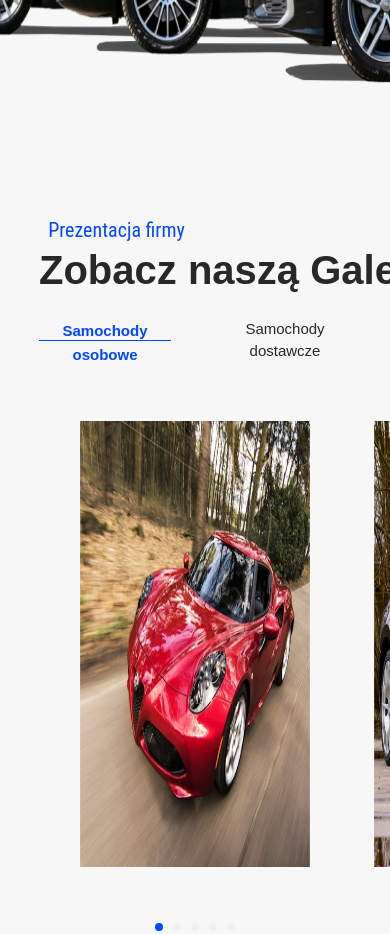
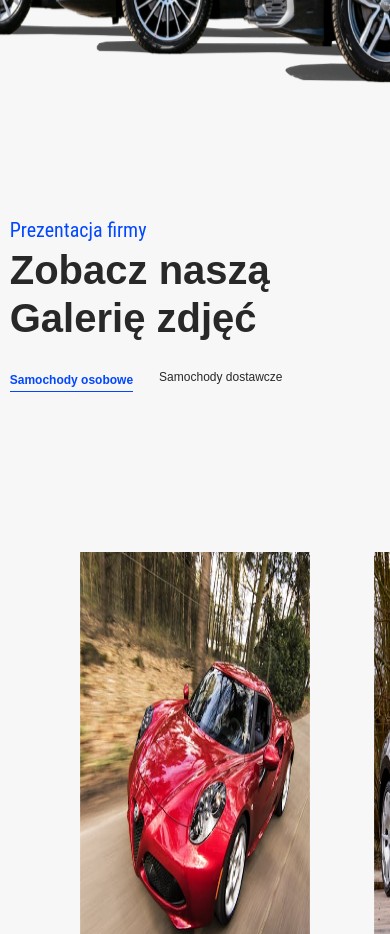
Before and after one commit to MariuszMalankiewicz/cars-spot, a Vue app: page / in a window 390 px wide. Shown: the part 860-1794 px from the top of the page. Built offline with nearby package versions, Linux system fonts and the light colour scheme.

Commit message:
feat: add responsiveness to header component
-Implemented media queries to adjust layout for various screen sizes
-Updated Tailwind classes to support new responsive design

```diff
--- a/src/components/layouts/Headers.vue
+++ b/src/components/layouts/Headers.vue
@@ -1,18 +1,18 @@
 <template>
-    <section class="Headers block w-full h-[207px] py-[80px] bg-white">
-      <div class="Frame 2307 w-[80%] h-[127px] flex flex-col mx-auto gap-[24px]">
-        <div class="Frame 40571 w-[434px] h-[80px]">
-          <p class="w-[155px] h-[32px] font-robotoCondensed font-normal text-[20px] leading-[32.25px] text-center text-blue">Prezentacja firmy</p>
-          <div class="Frame 2302 w-[434px] h-[48px] gap-[32px]">
-            <h2 class="Stay updated w-[550px] h-[48px] font-bebaszNeue font-semibold text-[40px] leading-[48px] text-black">Zobacz naszą Galerię zdjęć</h2>
+  <section class="w-[95%] md:w-[90%] mx-auto py-[80px]">
+      <div class="flex flex-col gap-[24px]">
+        <div class="">
+          <p class="text-start font-robotoCondensed font-normal text-[20px] leading-[32.25px] text-center text-blue">Prezentacja firmy</p>
+          <div class="">
+            <h2 class="w-full  font-bebaszNeue font-semibold text-[40px] leading-[48px] text-black">Zobacz naszą Galerię zdjęć</h2>
           </div>
         </div>
-        <nav class="Frame 40569 w-full h-[23] flex gap-[48px] text-center">
-          <div class="Frame 40570 h-[23px] border-b-[1px] border-blue">
-            <a class="CTA h-[23px] left-[2px] font-robotoFlex font-semibold text-[15px] leading-[22.5px] tracking-[-2%] text-center text-blue">Samochody osobowe</a>
+        <nav class="flex gap-[0px] gap-[26px] sm:gap-[48px] text-start">
+          <div class="border-b-[1px] border-blue">
+            <a class="left-[2px] font-robotoFlex font-semibold text-[12px] sm:text-[15px] leading-[22.5px] tracking-[-2%] text-blue">Samochody osobowe</a>
           </div>
-          <a class="CTA h-[23px] font-robotoFlex font-normal text-[15px] leading-[22.5px] tracking-[-2%] text-center text-black">Samochody dostawcze</a>
+          <a class="font-robotoFlex font-normal text-[12px] leading-[22.5px] tracking-[-2%] text-black">Samochody dostawcze</a>
         </nav>
       </div>
-    </section>
+  </section>
 </template>
--- a/src/views/HomePage.vue
+++ b/src/views/HomePage.vue
@@ -7,7 +7,7 @@
 </script>
 
 <template>
-  <div class="overflow-y-hidden bg-white">
+  <div class="overflow-hidden bg-white">
     <MainNav/>
     <Hero/>
     <Headers/>
```
